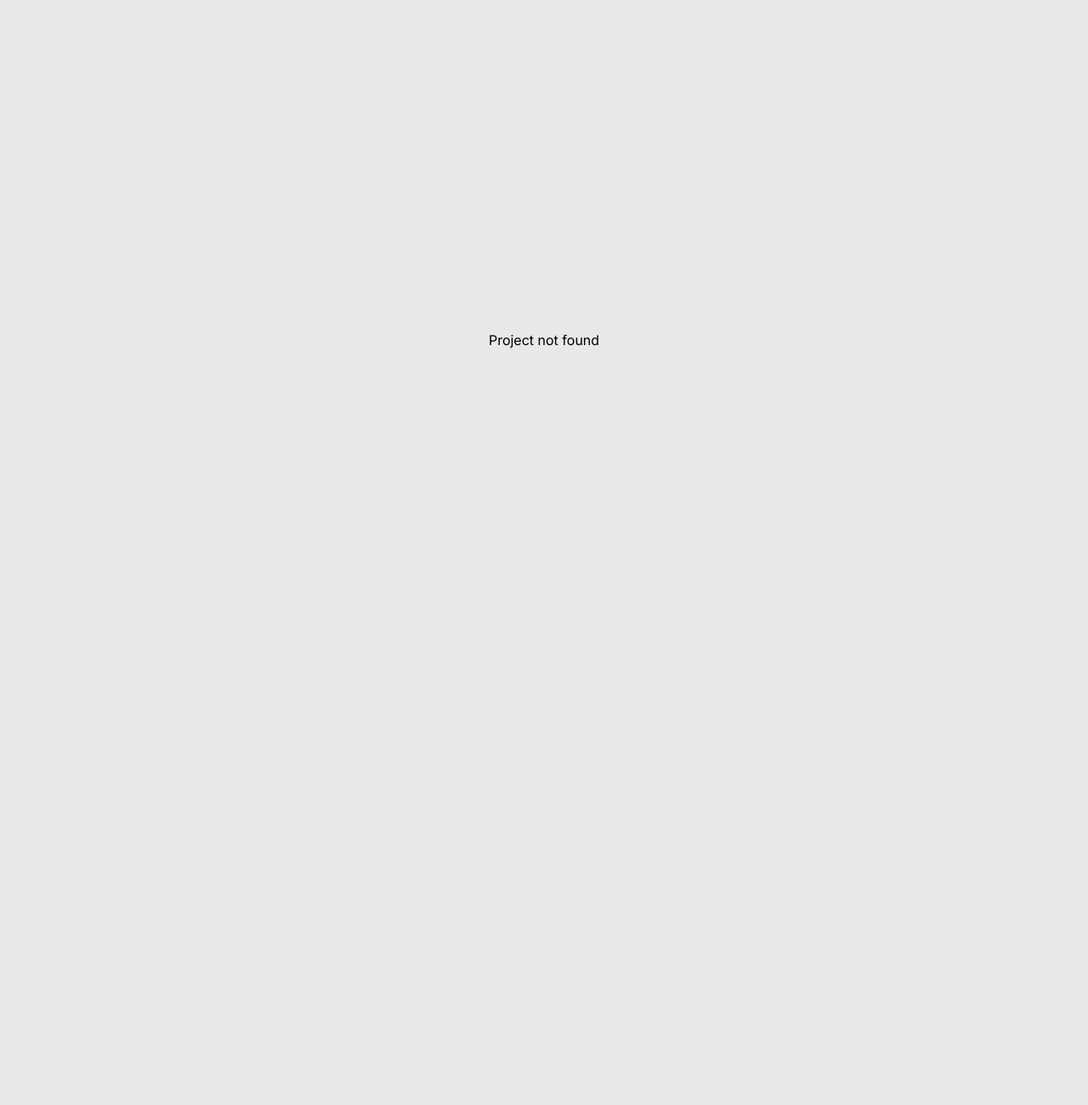
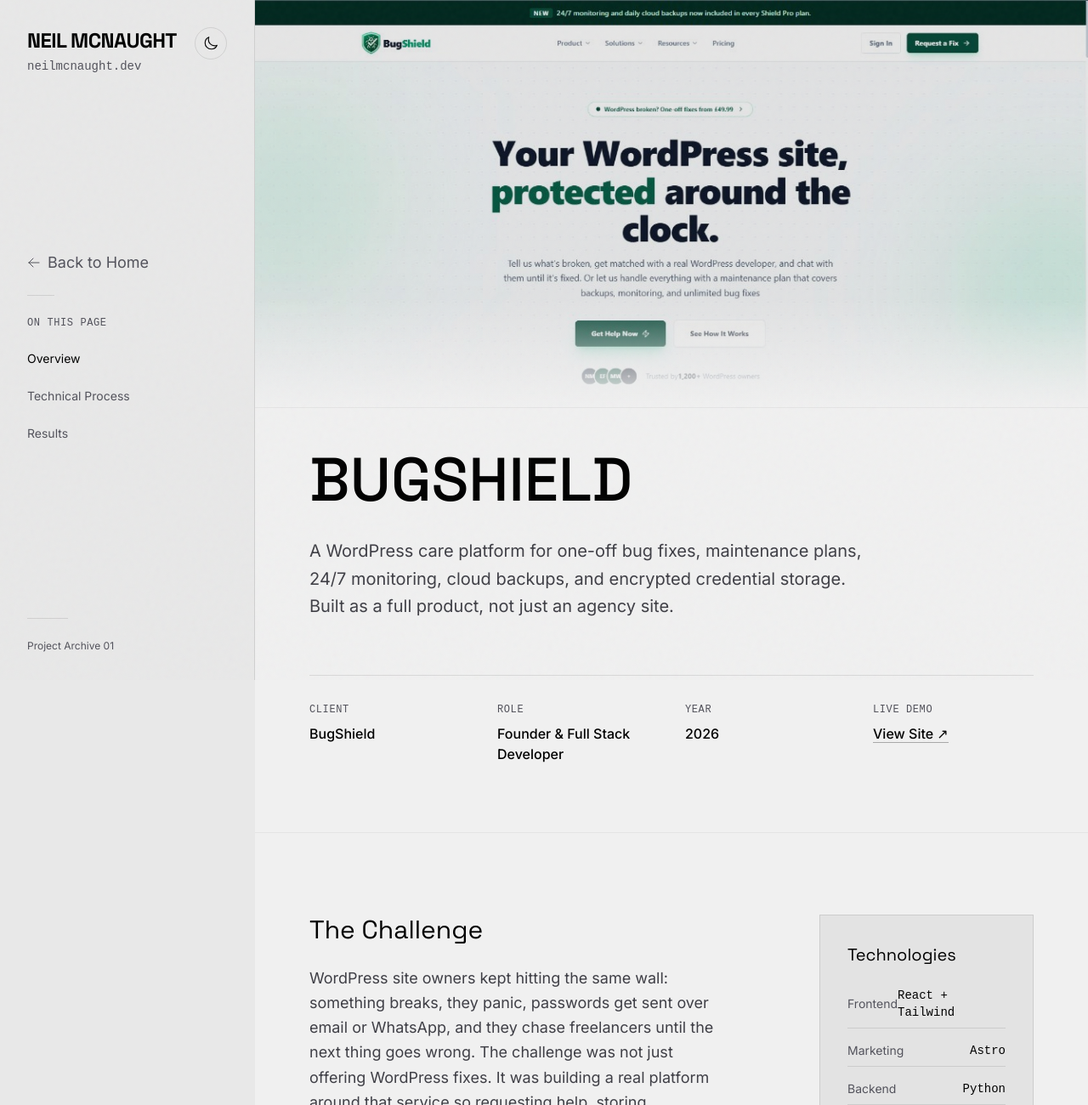
Before and after one commit to MrNaughtZero/Portfolio, a React (Vite) app: page /project/bugshield in a window 1280 px wide. Before the commit this address had no page. Shown: the top 1300 px of the page at 85% size. Before the commit the page ends 800 px from the top, so only its background shows below. Built offline with nearby package versions, Linux system fonts and the light colour scheme.

Commit message:
fix copyright && add bugshield project

```diff
--- a/src/components/Footer/index.jsx
+++ b/src/components/Footer/index.jsx
@@ -1,7 +1,7 @@
 function Footer() {
 	return (
 		<footer className="px-6 md:px-16 py-8 border-t border-black/10 dark:border-white/10 flex flex-col md:flex-row justify-between text-zinc-500 dark:text-zinc-600 text-sm font-mono">
-			<p>&copy; 2025 Neil McNaught</p>
+			<p>&copy; 2026 Neil McNaught</p>
 			<p>Full Stack Developer based in UK</p>
 		</footer>
 	);
--- a/src/components/Header/index.jsx
+++ b/src/components/Header/index.jsx
@@ -194,7 +194,7 @@
 						</a>
 					</div>
 					<p className="text-xs text-zinc-500 dark:text-zinc-700 mt-2">
-						© 2025 United Kingdom
+						© 2026 United Kingdom
 					</p>
 				</div>
 			</header>
--- a/src/components/Work/index.jsx
+++ b/src/components/Work/index.jsx
@@ -18,7 +18,7 @@
 					Projects
 				</h2>
 				<span className="text-zinc-500 dark:text-zinc-600 font-mono hidden md:inline-block">
-					(2020 - 2025)
+					(2020 - 2026)
 				</span>
 			</div>
 
--- a/src/data/projects.js
+++ b/src/data/projects.js
@@ -1,4 +1,43 @@
 export const projects = {
+	bugshield: {
+		slug: "bugshield",
+		title: "BUGSHIELD",
+		description:
+			"A WordPress care platform for one-off bug fixes, maintenance plans, 24/7 monitoring, cloud backups, and encrypted credential storage. Built as a full product, not just an agency site.",
+		client: "BugShield",
+		role: "Founder & Full Stack Developer",
+		year: "2026",
+		demoUrl: "https://bugshield.co.uk",
+		heroImage: "/images/bugshield.png",
+		challenge:
+			"WordPress site owners kept hitting the same wall: something breaks, they panic, passwords get sent over email or WhatsApp, and they chase freelancers until the next thing goes wrong. The challenge was not just offering WordPress fixes. It was building a real platform around that service so requesting help, storing credentials, tracking work, and ongoing care all lived in one place.",
+		solution: [
+			"Built BugShield as a full WordPress care platform where owners can request fixes at a clear price, chat with the assigned developer, and track progress from a dashboard.",
+			"Added an encrypted Password Vault, 24/7 monitoring, off-site cloud backups, activity logs, and multi-site workspaces so credentials and ongoing care are not scattered across tools and inboxes.",
+			"Shipped maintenance plans alongside one-off fixes. Shield Light and Shield Pro cover monitoring, backups, and included or unlimited bug fixes depending on the plan.",
+			"Built out the marketing and support site with guides, solutions, case studies, and documentation so the product works as a business, not just an app with a contact form.",
+		],
+		techStack: [
+			{ label: "Frontend", value: "React + Tailwind" },
+			{ label: "Marketing", value: "Astro" },
+			{ label: "Backend", value: "Python" },
+			{ label: "Database", value: "SQL" },
+		],
+		galleryImage: "/images/bugshield.png",
+		galleryCaption: "FIG 01. BUGSHIELD HOMEPAGE",
+		outcomes: [
+			{ value: "Full Platform", label: "Not Just A Website" },
+			{ value: "End-to-End", label: "Product Ownership" },
+			{ value: "All In", label: "Primary Focus" },
+		],
+		nextProject: {
+			slug: "jonny-cocktail",
+			title: "Jonny Cocktail",
+			subtitle: "Corporate Events Landing Page",
+		},
+		tags: ["React", "Tailwind", "Python", "Astro", "SQL"],
+		is_featured: true,
+	},
 	"jonny-cocktail": {
 		slug: "jonny-cocktail",
 		title: "JONNY\nCOCKTAIL",
@@ -36,6 +75,11 @@
 		},
 		tags: ["WordPress", "Elementor", "Figma", "Corporate"],
 		is_featured: true,
+		previousProject: {
+			slug: "bugshield",
+			title: "BugShield",
+			subtitle: "WordPress Care Platform",
+		},
 	},
 	ojk: {
 		slug: "ojk",
```
Also changed, not shown: public/images/bugshield.png (added).
